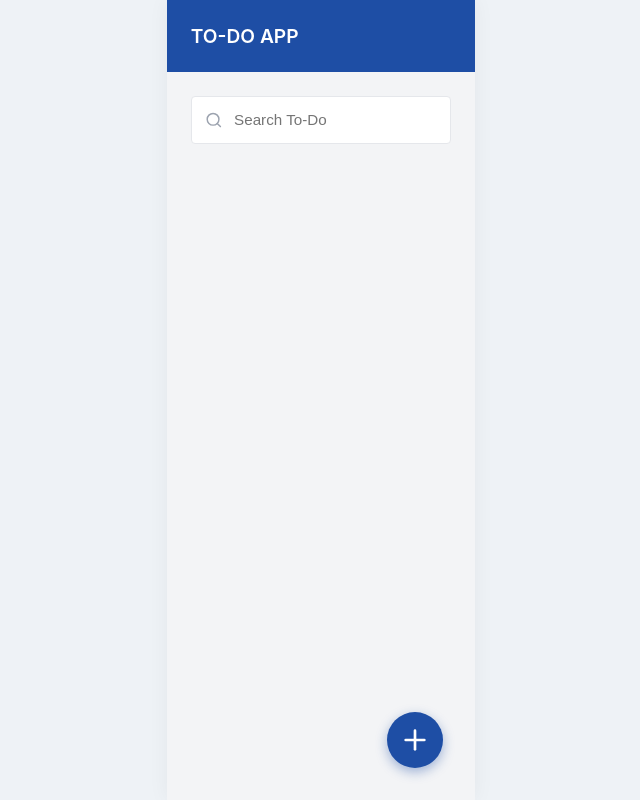
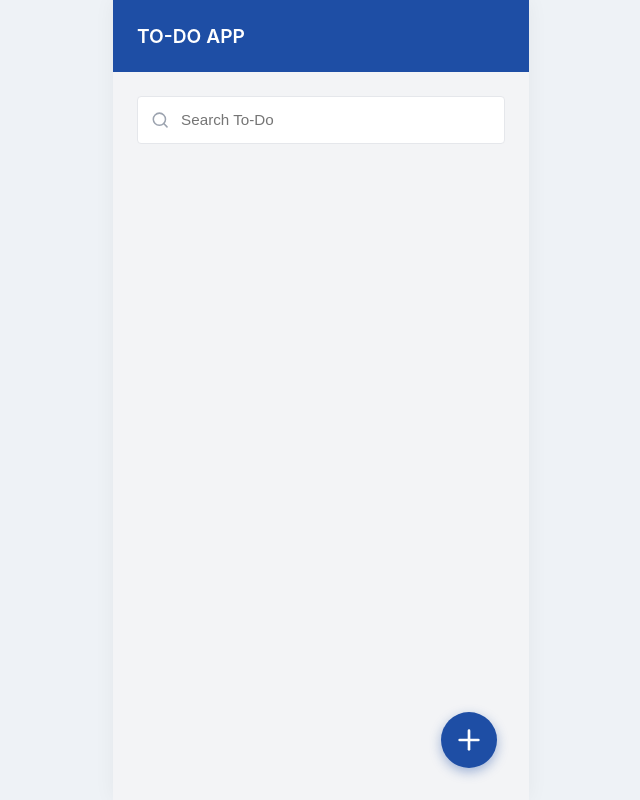
Before and after one commit to Austin7Dsilva/ToDo, a React (Create React App) app: page / in a window 1280 px wide. Shown: the whole page, without its empty margins (319-959 px from the left). Built offline with nearby package versions, Linux system fonts and the light colour scheme.

Commit message:
Update App.css

```diff
--- a/src/App.css
+++ b/src/App.css
@@ -22,7 +22,8 @@ body {
 
 .app-container {
     width: 100%;
-    max-width: 480px;
+    min-width: 416px;
+    max-width: 416px;
     background: var(--bg-color);
     min-height: 100vh;
     position: relative;
@@ -154,7 +155,10 @@ body {
 }
 
 .card-header-text {
-    flex: 1;
+    display: flex;
+    justify-content: space-between;
+    align-items: center;
+    width: 100%;
 }
 
 .card-title {
```
